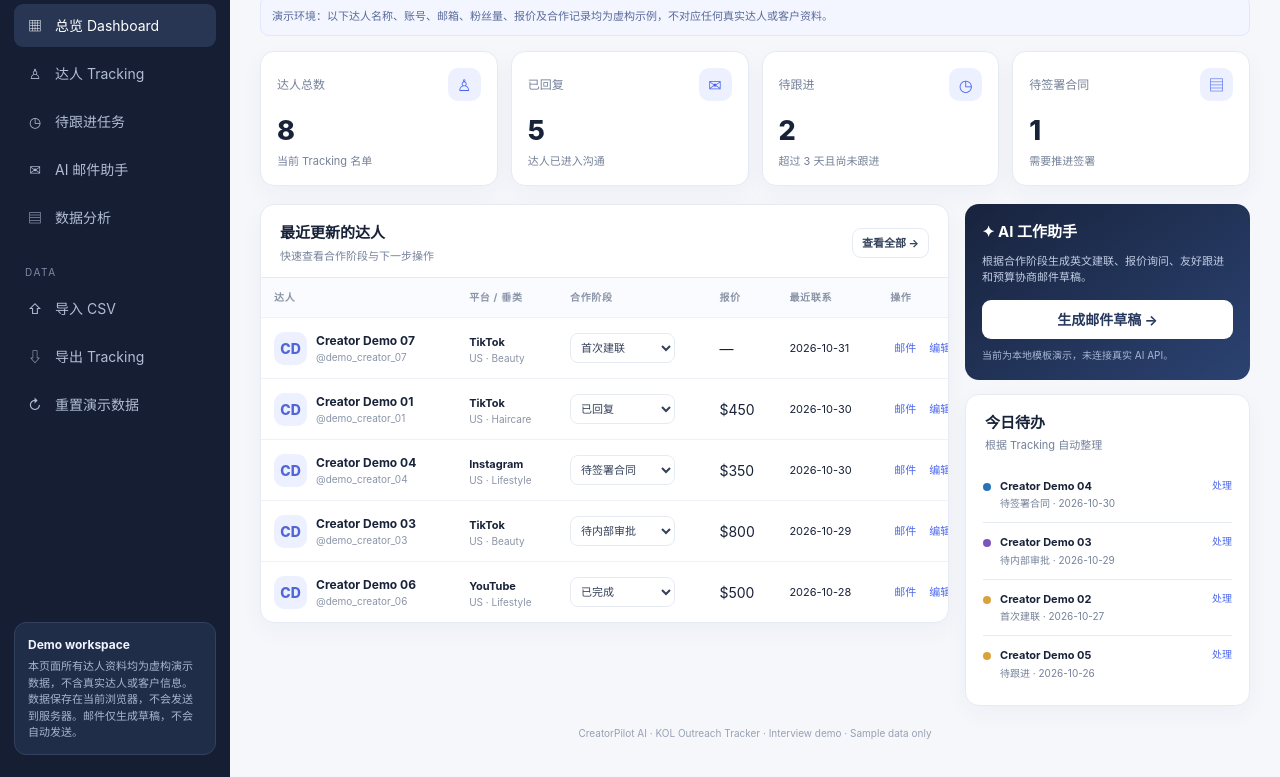
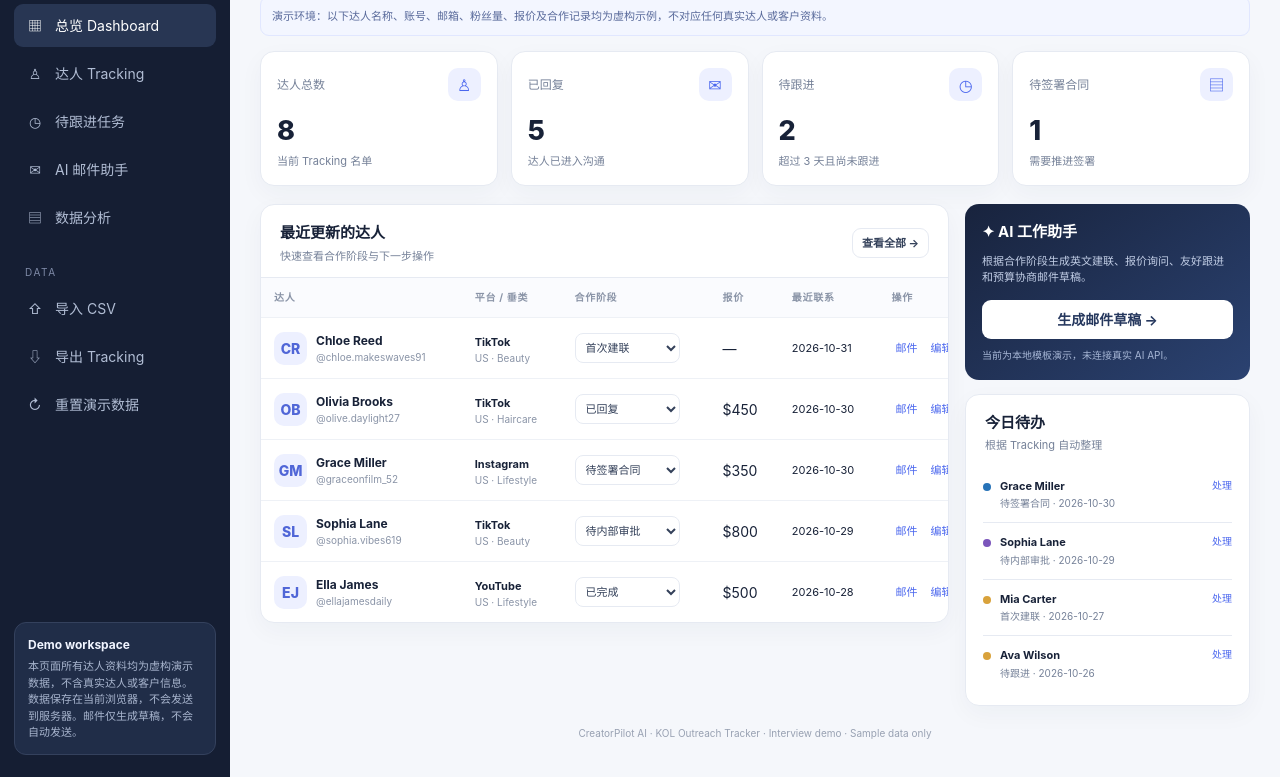
Before and after one commit to ruminnnnnnn/ruminnnnnnn.github.io, a plain HTML site: page kol-outreach-demo/index.html in a window 1280 px wide. Shown: the part 108-885 px from the top of the page. Drawn offline with Linux system fonts and the light colour scheme.

Commit message:
Use natural creator names and randomized social handles for demo

```diff
--- a/kol-outreach-demo/index.html
+++ b/kol-outreach-demo/index.html
@@ -54,14 +54,14 @@
 const STAGES=['首次建联','已回复','待跟进','待内部审批','待签署合同','已完成','暂不合作'];
 const ago=n=>{const d=new Date();d.setDate(d.getDate()-n);return d.getFullYear()+'-'+String(d.getMonth()+1).padStart(2,'0')+'-'+String(d.getDate()).padStart(2,'0')};
 const demo=[
-{id:1,name:'Creator Demo 01',handle:'@demo_creator_01',platform:'TikTok',followers:48200,email:'creator01@example.com',niche:'US · Haircare',stage:'已回复',rate:450,lastContact:ago(1),scope:'1 TikTok video',notes:'Synthetic demo record. Asked for deliverables and usage terms.'},
-{id:2,name:'Creator Demo 02',handle:'@demo_creator_02',platform:'Instagram',followers:31500,email:'creator02@example.com',niche:'US · Wellness',stage:'首次建联',rate:null,lastContact:ago(4),scope:'UGC video',notes:'Synthetic demo record. No reply yet; consider a friendly follow-up.'},
-{id:3,name:'Creator Demo 03',handle:'@demo_creator_03',platform:'TikTok',followers:87600,email:'creator03@example.com',niche:'US · Beauty',stage:'待内部审批',rate:800,lastContact:ago(2),scope:'1 TikTok video + 90-day usage',notes:'Synthetic demo record. Rate needs internal review.'},
-{id:4,name:'Creator Demo 04',handle:'@demo_creator_04',platform:'Instagram',followers:26400,email:'creator04@example.com',niche:'US · Lifestyle',stage:'待签署合同',rate:350,lastContact:ago(1),scope:'2 short videos',notes:'Synthetic demo record. Contract draft pending signature.'},
-{id:5,name:'Creator Demo 05',handle:'@demo_creator_05',platform:'TikTok',followers:126000,email:'creator05@example.com',niche:'US · Haircare',stage:'待跟进',rate:650,lastContact:ago(5),scope:'1 TikTok video',notes:'Synthetic demo record. Follow up on package details.'},
-{id:6,name:'Creator Demo 06',handle:'@demo_creator_06',platform:'YouTube',followers:54200,email:'creator06@example.com',niche:'US · Lifestyle',stage:'已完成',rate:500,lastContact:ago(3),scope:'1 sponsored integration',notes:'Synthetic demo record. Completed demo campaign.'},
-{id:7,name:'Creator Demo 07',handle:'@demo_creator_07',platform:'TikTok',followers:19800,email:'creator07@example.com',niche:'US · Beauty',stage:'首次建联',rate:null,lastContact:ago(0),scope:'1 TikTok video',notes:'Synthetic demo record. Initial outreach sent.'},
-{id:8,name:'Creator Demo 08',handle:'@demo_creator_08',platform:'Instagram',followers:73500,email:'creator08@example.com',niche:'US · Wellness',stage:'暂不合作',rate:1200,lastContact:ago(6),scope:'1 Reel',notes:'Synthetic demo record. Rate above current budget.'}
+{id:1,name:'Olivia Brooks',handle:'@olive.daylight27',platform:'TikTok',followers:48200,email:'creator01@example.com',niche:'US · Haircare',stage:'已回复',rate:450,lastContact:ago(1),scope:'1 TikTok video',notes:'Demo record. Asked for deliverables and usage terms.'},
+{id:2,name:'Mia Carter',handle:'@miacreates_84',platform:'Instagram',followers:31500,email:'creator02@example.com',niche:'US · Wellness',stage:'首次建联',rate:null,lastContact:ago(4),scope:'UGC video',notes:'Demo record. No reply yet; consider a friendly follow-up.'},
+{id:3,name:'Sophia Lane',handle:'@sophia.vibes619',platform:'TikTok',followers:87600,email:'creator03@example.com',niche:'US · Beauty',stage:'待内部审批',rate:800,lastContact:ago(2),scope:'1 TikTok video + 90-day usage',notes:'Demo record. Rate needs internal review.'},
+{id:4,name:'Grace Miller',handle:'@graceonfilm_52',platform:'Instagram',followers:26400,email:'creator04@example.com',niche:'US · Lifestyle',stage:'待签署合同',rate:350,lastContact:ago(1),scope:'2 short videos',notes:'Demo record. Contract draft pending signature.'},
+{id:5,name:'Ava Wilson',handle:'@ava.wellness308',platform:'TikTok',followers:126000,email:'creator05@example.com',niche:'US · Haircare',stage:'待跟进',rate:650,lastContact:ago(5),scope:'1 TikTok video',notes:'Demo record. Follow up on package details.'},
+{id:6,name:'Ella James',handle:'@ellajamesdaily',platform:'YouTube',followers:54200,email:'creator06@example.com',niche:'US · Lifestyle',stage:'已完成',rate:500,lastContact:ago(3),scope:'1 sponsored integration',notes:'Demo record. Completed demo campaign.'},
+{id:7,name:'Chloe Reed',handle:'@chloe.makeswaves91',platform:'TikTok',followers:19800,email:'creator07@example.com',niche:'US · Beauty',stage:'首次建联',rate:null,lastContact:ago(0),scope:'1 TikTok video',notes:'Demo record. Initial outreach sent.'},
+{id:8,name:'Harper Scott',handle:'@harperdaily_406',platform:'Instagram',followers:73500,email:'creator08@example.com',niche:'US · Wellness',stage:'暂不合作',rate:1200,lastContact:ago(6),scope:'1 Reel',notes:'Demo record. Rate above current budget.'}
 ];
 let creators;try{creators=JSON.parse(localStorage.getItem('creatorpilot_demo_v1'))||demo.slice()}catch(e){creators=demo.slice()}
 let editingId=null;
```
